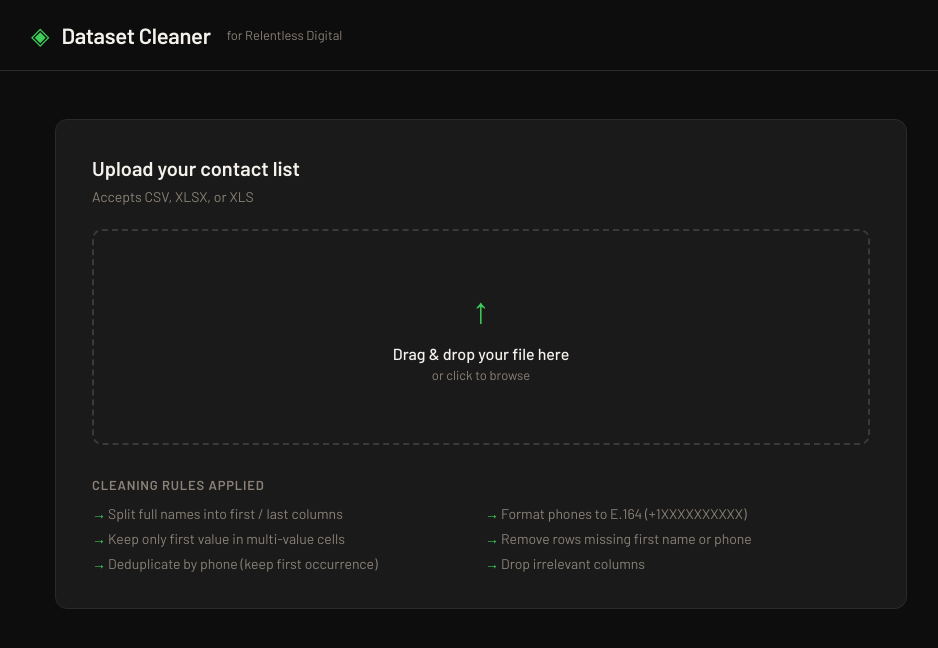
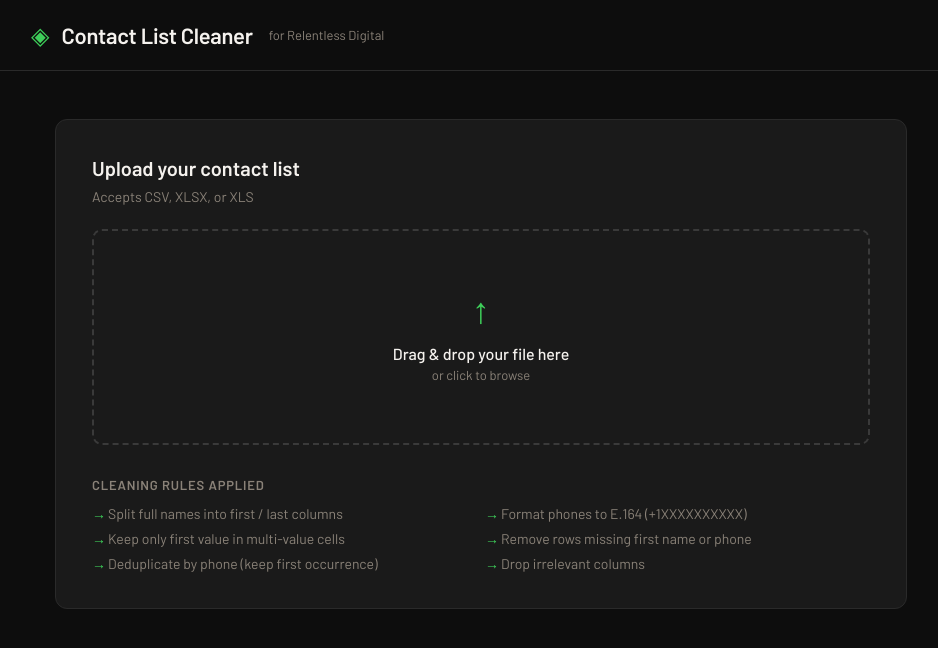
Before and after one commit to averyricco/dataset-cleaner, a React (Vite) app: page / in a window 1280 px wide. Shown: the top 648 px of the page, without its empty margins (159-1097 px from the left). Built offline with nearby package versions, Linux system fonts and the light colour scheme.

Commit message:
Rename Dataset Cleaner to Contact List Cleaner

```diff
--- a/index.html
+++ b/index.html
@@ -4,7 +4,7 @@
     <meta charset="UTF-8" />
     <link rel="icon" type="image/svg+xml" href="/favicon.svg" />
     <meta name="viewport" content="width=device-width, initial-scale=1.0" />
-    <title>Dataset Cleaner</title>
+    <title>Contact List Cleaner</title>
     <link rel="preconnect" href="https://fonts.googleapis.com" />
     <link rel="preconnect" href="https://fonts.gstatic.com" crossorigin />
     <link href="https://fonts.googleapis.com/css2?family=Barlow:wght@300;400;500;600;700&display=swap" rel="stylesheet" />
--- a/src/App.jsx
+++ b/src/App.jsx
@@ -239,7 +239,7 @@ export default function App() {
       <header className="header">
         <div className="header-inner">
           <span className="logo-mark">◈</span>
-          <h1>Dataset Cleaner</h1>
+          <h1>Contact List Cleaner</h1>
           <span className="subtitle">for Relentless Digital</span>
         </div>
       </header>
```
